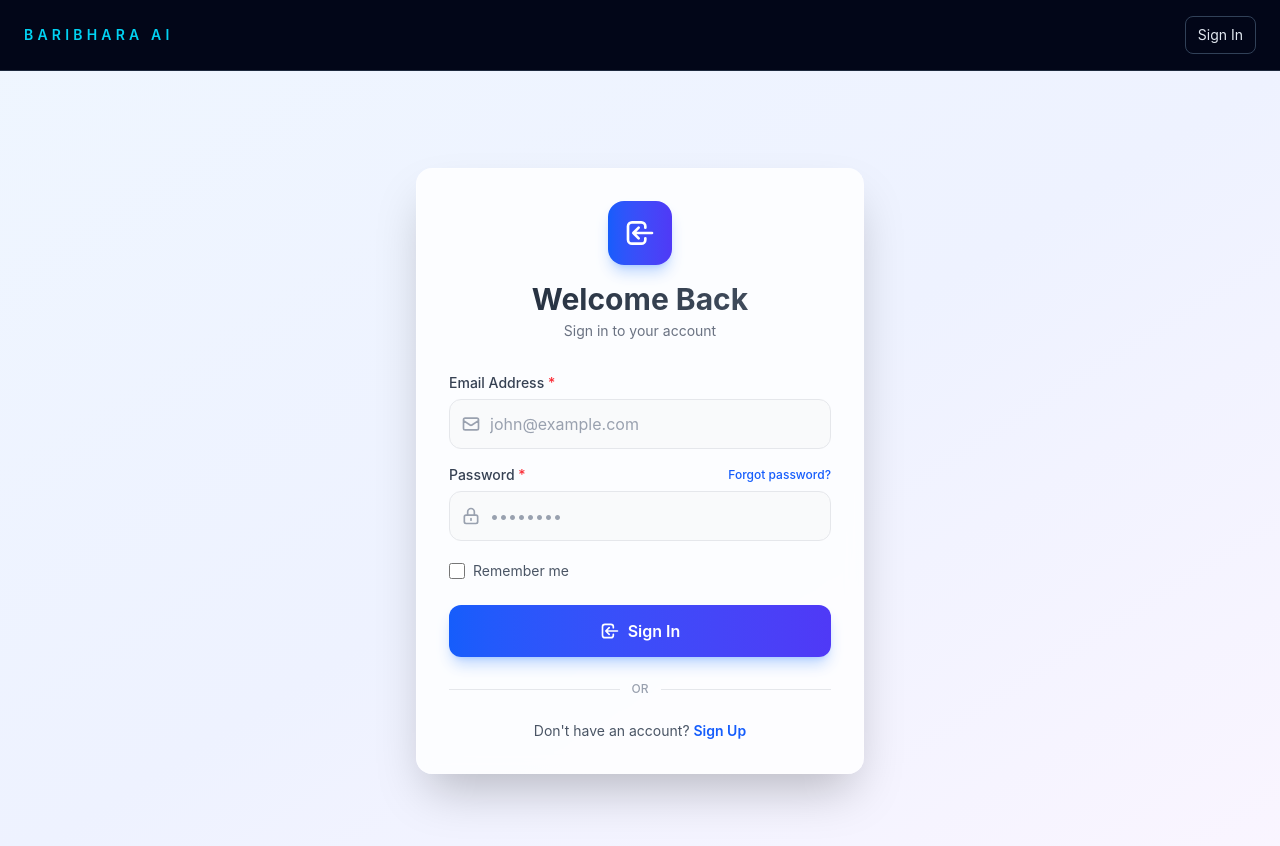
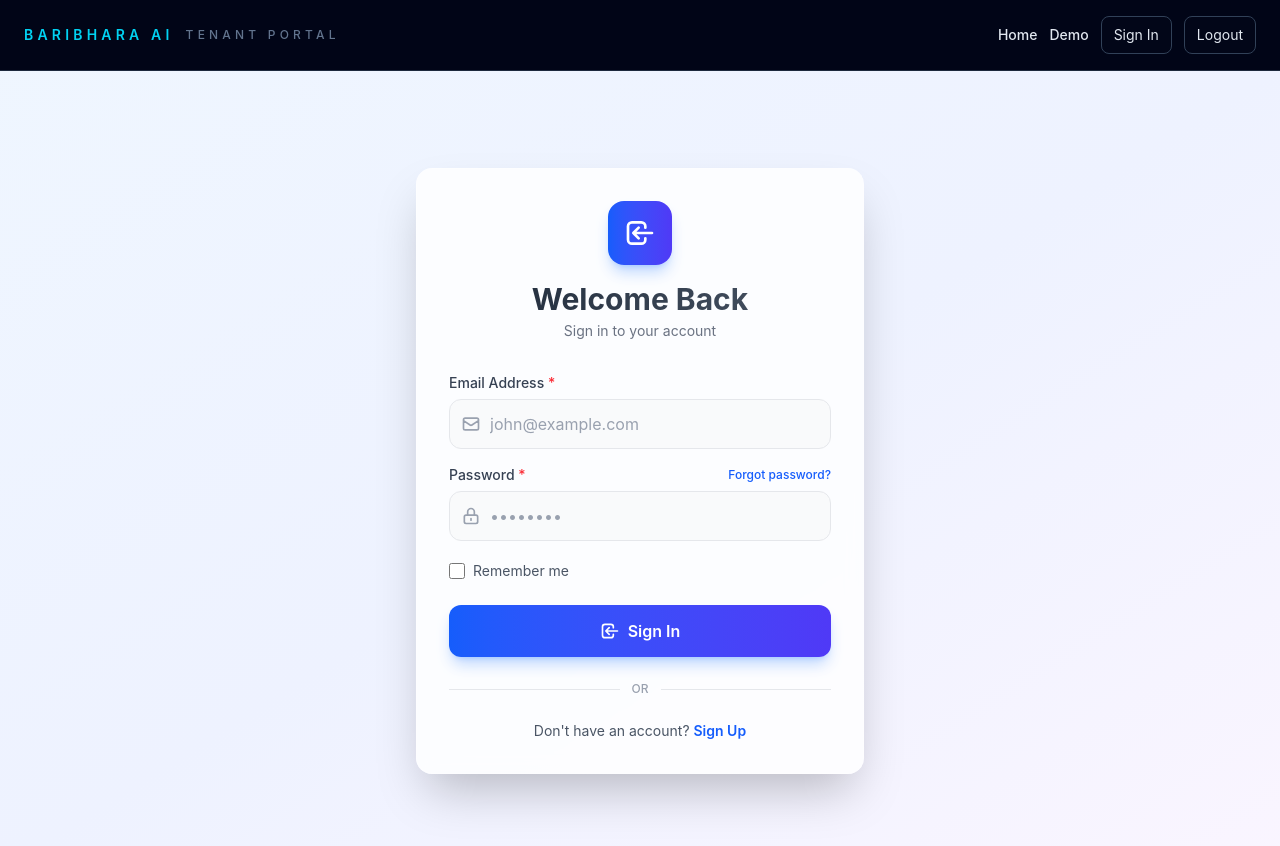
Before and after one commit to Shovon8054/baribhara.ai, a React (Vite) app in the folder frontend/: page /signin in a window 1280 px wide. Shown: the top 846 px of the page. Built offline with nearby package versions, Linux system fonts and the light colour scheme; no server answers.

Commit message:
logout and bugs fixed

```diff
--- a/frontend/src/App.tsx
+++ b/frontend/src/App.tsx
@@ -1,29 +1,23 @@
-import { Link, Route, Routes } from 'react-router-dom';
-// import DemoPage from './pages/DemoPage';
+import { Route, Routes } from 'react-router-dom';
 import HomePage from './pages/HomePage';
 import SignIn from './pages/signin/SignIn';
 import SignUp from './pages/signin/SignUp';
+import DemoPage from './pages/DemoPage';
+import TenantNavbar from './navbar';
 
 const App = () => {
   return (
     <div className="min-h-screen bg-slate-950 text-white">
-      <nav className="flex items-center justify-between border-b border-slate-800 px-6 py-4">
-        <Link to="/" className="text-sm font-semibold uppercase tracking-[0.3em] text-cyan-400">
-          BariBhara AI
-        </Link>
-        <Link to="/signin" className="rounded-lg border border-slate-700 px-3 py-2 text-sm text-slate-200 transition hover:border-cyan-400 hover:text-cyan-400">
-          Sign In
-        </Link>
-      </nav>
+      <TenantNavbar />
 
       <Routes>
         <Route path="/" element={<HomePage />} />
         <Route path="/signin" element={<SignIn />} />
         <Route path="/signup" element={<SignUp />} />
-        {/* <Route path="/demo" element={<DemoPage />} /> */}
+        <Route path="/demo" element={<DemoPage />} />
       </Routes>
     </div>
-  )
-}
+  );
+};
 
-export default App
+export default App;
--- a/frontend/src/api/axios.ts
+++ b/frontend/src/api/axios.ts
@@ -1,10 +1,11 @@
 import axios from "axios";
 
 const api = axios.create({
-  baseURL: "http://localhost:8081/api",
+  baseURL: import.meta.env.VITE_API_URL || "/api",
   headers: {
     "Content-Type": "application/json",
   },
+  withCredentials: true,
 });
 
 export default api;
--- /dev/null
+++ b/frontend/src/navbar/TenantNavbar.tsx
@@ -0,0 +1,59 @@
+import { Link, useNavigate } from 'react-router-dom';
+import { logoutUser } from '../services/auth.service';
+
+const TenantNavbar = () => {
+  const navigate = useNavigate();
+
+  const handleLogout = async () => {
+    try {
+      await logoutUser();
+    } catch (error) {
+      console.error('Logout failed', error);
+    }
+
+    navigate('/signin');
+  };
+
+  return (
+    <nav className="flex flex-wrap items-center justify-between gap-3 border-b border-slate-800 bg-slate-950/95 px-6 py-4 shadow-sm shadow-slate-950/20">
+      <div className="flex items-center gap-3">
+        <Link to="/" className="text-sm font-semibold uppercase tracking-[0.3em] text-cyan-400">
+          BariBhara AI
+        </Link>
+        <span className="text-xs font-medium uppercase tracking-[0.35em] text-slate-500">
+          Tenant Portal
+        </span>
+      </div>
+
+      <div className="flex flex-wrap items-center gap-3">
+        <Link
+          to="/"
+          className="text-sm font-medium text-slate-200 transition hover:text-cyan-400"
+        >
+          Home
+        </Link>
+        <Link
+          to="/demo"
+          className="text-sm font-medium text-slate-200 transition hover:text-cyan-400"
+        >
+          Demo
+        </Link>
+        <Link
+          to="/signin"
+          className="rounded-lg border border-slate-700 bg-slate-950 px-3 py-2 text-sm text-slate-200 transition hover:border-cyan-400 hover:text-cyan-400"
+        >
+          Sign In
+        </Link>
+        <button
+          type="button"
+          onClick={handleLogout}
+          className="rounded-lg border border-slate-700 bg-slate-950 px-3 py-2 text-sm text-slate-200 transition hover:border-cyan-400 hover:text-cyan-400"
+        >
+          Logout
+        </button>
+      </div>
+    </nav>
+  );
+};
+
+export default TenantNavbar;
--- /dev/null
+++ b/frontend/src/navbar/index.ts
@@ -0,0 +1 @@
+export { default } from './TenantNavbar';
--- a/frontend/src/pages/signin/SignIn.tsx
+++ b/frontend/src/pages/signin/SignIn.tsx
@@ -18,17 +18,6 @@ const SignIn = () => {
         });
 
         console.log(result);
-
-        localStorage.setItem(
-        "accessToken",
-        result.data.accessToken
-        );
-
-
-        localStorage.setItem(
-        "user",
-        JSON.stringify(result.data.user)
-        );
 
         alert(result.message);
 
--- a/frontend/src/services/auth.service.ts
+++ b/frontend/src/services/auth.service.ts
@@ -22,3 +22,8 @@ export const loginUser = async (user: LoginUser) => {
   const response = await api.post("/auth/login", user);
   return response.data;
 };
+
+export const logoutUser = async () => {
+  const response = await api.post("/auth/logout");
+  return response.data;
+};
--- a/frontend/vite.config.ts
+++ b/frontend/vite.config.ts
@@ -4,4 +4,13 @@ import tailwindcss from '@tailwindcss/vite'
 
 export default defineConfig({
   plugins: [react(), tailwindcss()],
+  server: {
+    proxy: {
+      '/api': {
+        target: 'http://localhost:8081',
+        changeOrigin: true,
+        secure: false,
+      },
+    },
+  },
 })
```
Also changed, not shown: 2 other files (tests, documents, lock files or other folders).
